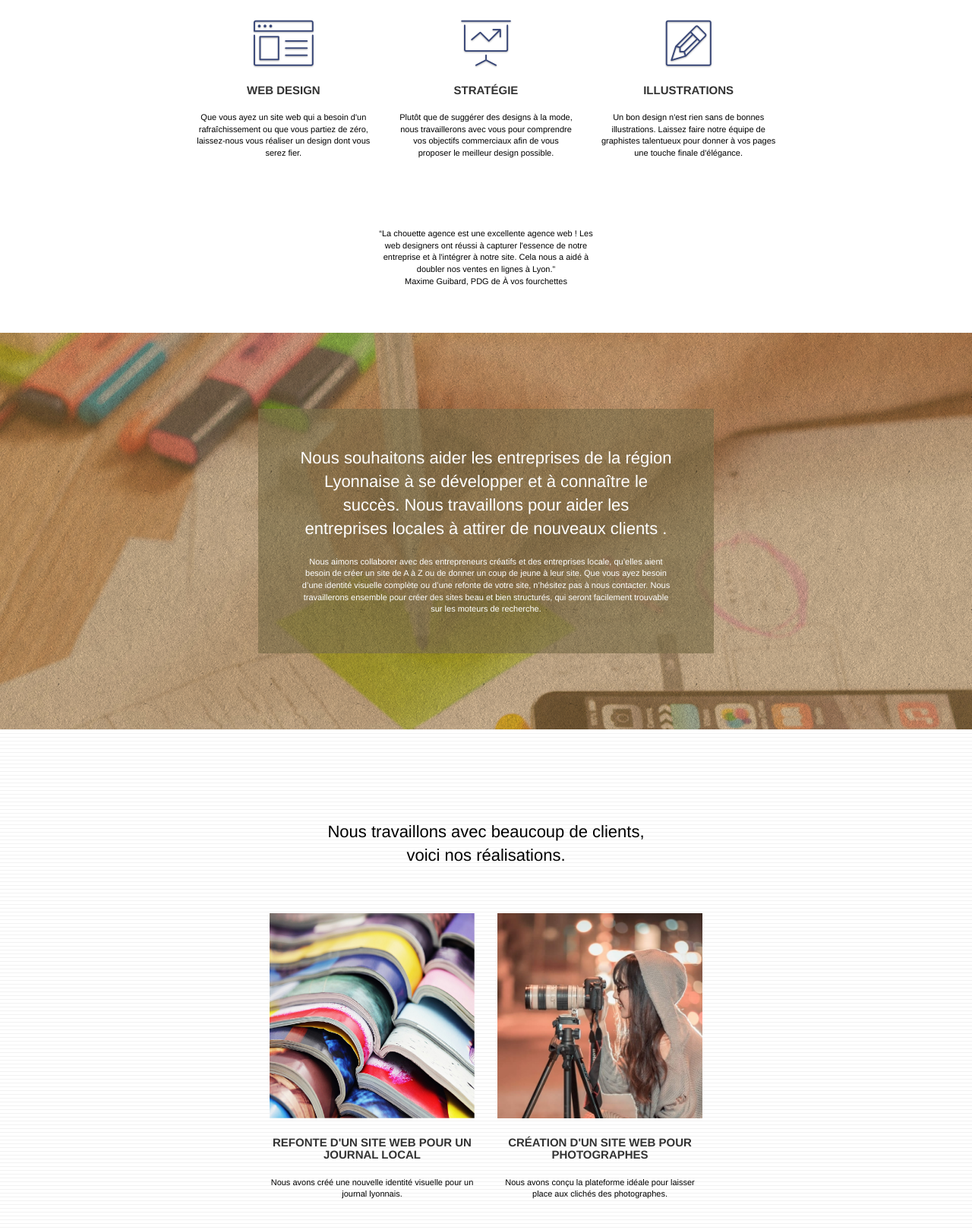
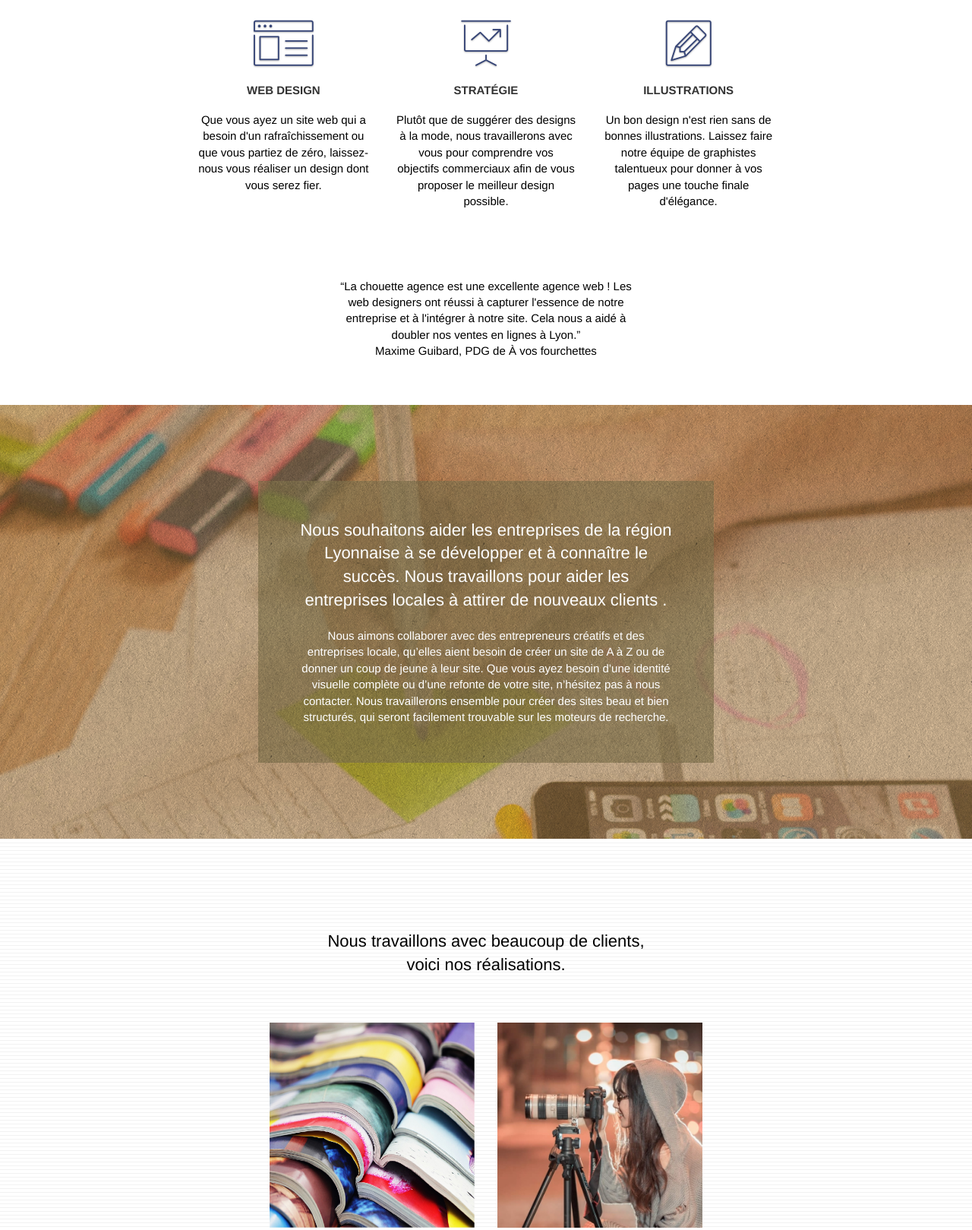
Before and after one commit to martharion/Saidanemarwan_4_18112021.io, a website: page index.html in a window 1280 px wide. Shown: the part 671-2290 px from the top of the page at 76% size. Drawn offline with Linux system fonts and the light colour scheme.

Commit message:
Ajout de l'optimisation 11

```diff
--- a/index.html
+++ b/index.html
@@ -100,7 +100,7 @@
 							<h3 class="mg-md text-center">
 								Web design
 							</h3>
-							<p class="text-center ">
+							<p class="text-center enlarged-text">
 								Que vous ayez un site web qui a besoin d'un rafraîchissement ou que vous partiez de zéro, laissez-nous vous réaliser un design dont vous serez fier.
 							</p>
 						</div>
@@ -112,7 +112,7 @@
 							<h3 class="mg-md text-center">
 								Stratégie
 							</h3>
-							<p class="text-center ">
+							<p class="text-center enlarged-text">
 								Plutôt que de suggérer des designs à la mode, nous travaillerons avec vous pour comprendre vos objectifs commerciaux afin de vous proposer le meilleur design possible.<br>
 							</p>
 						</div>
@@ -124,7 +124,7 @@
 							<h3 class="mg-md text-center">
 								Illustrations
 							</h3>
-							<p class="text-center ">
+							<p class="text-center enlarged-text">
 								Un bon design n'est rien sans de bonnes illustrations. Laissez faire notre équipe de graphistes talentueux pour donner à vos pages une touche finale d'élégance.
 							</p>
 						</div>
@@ -132,7 +132,7 @@
 
 					<div class="row voffset-lg voffset">
 						<div class="col-xs-12 col-md-8 col-md-offset-2 text-center">
-							<p>
+							<p class="enlarged-text">
 								“La chouette agence est une excellente agence web ! Les <br />
 								web designers ont réussi à capturer l'essence de notre <br />
 								entreprise et à l'intégrer à notre site. Cela nous a aidé à <br />
@@ -155,7 +155,7 @@
 								Nous travaillons pour aider les entreprises locales à attirer de nouveaux clients .<br>
 							</h2>
 
-							<p class="text-center white">
+							<p class="text-center white enlarged-text">
 								Nous aimons collaborer avec des entrepreneurs créatifs et des entreprises locale, qu’elles aient besoin de créer un site de A à Z ou de donner un coup de jeune à leur site.
 								Que vous ayez besoin d’une identité visuelle complète ou d’une refonte de votre site, n’hésitez pas à nous contacter.
 								Nous travaillerons ensemble pour créer des sites beau et bien structurés, qui seront facilement trouvable sur les moteurs de recherche.
@@ -189,7 +189,7 @@
 									Refonte d'un site web pour un journal local
 								</h3>
 
-								<p class="text-center">
+								<p class="text-center enlarged-text">
 									Nous avons créé une nouvelle identité visuelle pour un journal lyonnais.
 								</p>
 							</figcaption>
@@ -205,7 +205,7 @@
 									Création d'un site web pour photographes
 								</h3>
 
-								<p class="text-center">
+								<p class="text-center enlarged-text">
 									Nous avons conçu la plateforme idéale pour laisser place aux clichés des photographes.
 								</p>
 							</figcaption>
@@ -223,7 +223,7 @@
 									Création d'un site internet pour un voyageur
 								</h3>
 
-								<p class="text-center">
+								<p class="text-center enlarged-text">
 									Nous avons élaboré un site internet et des illustrations pour sublimer les vidéos et les articles de ce voyageur.
 								</p>
 							</figcaption>
@@ -239,7 +239,7 @@
 									Conception d'un site pour une agence de mariage
 								</h3>
 
-								<p class="text-center">
+								<p class="text-center enlarged-text">
 									Nous avons travaillé avec cette agence pour créer un site internet permettant la présentation détaillée de leurs prestations.
 								</p>
 							</figcaption>
@@ -270,7 +270,7 @@
 				<div class="container bloc-sm">
 					<div class="row">
 						<div class="col-sm-12">
-							<p class="text-center white">
+							<p class="text-center white enlarged-text">
 								La chouette agence - Agence web basée à Lyon.<br>
 							</p>
 
--- a/style.css
+++ b/style.css
@@ -635,6 +635,10 @@ p {
     font-size: 11px;
 }
 
+.enlarged-text {
+    font-size: 15px;
+}
+
 .tight-width-whitespace {
     max-width: 600px;
     margin: auto auto auto auto;
```
Also changed, not shown: page2.html (+3 -3 lines).
